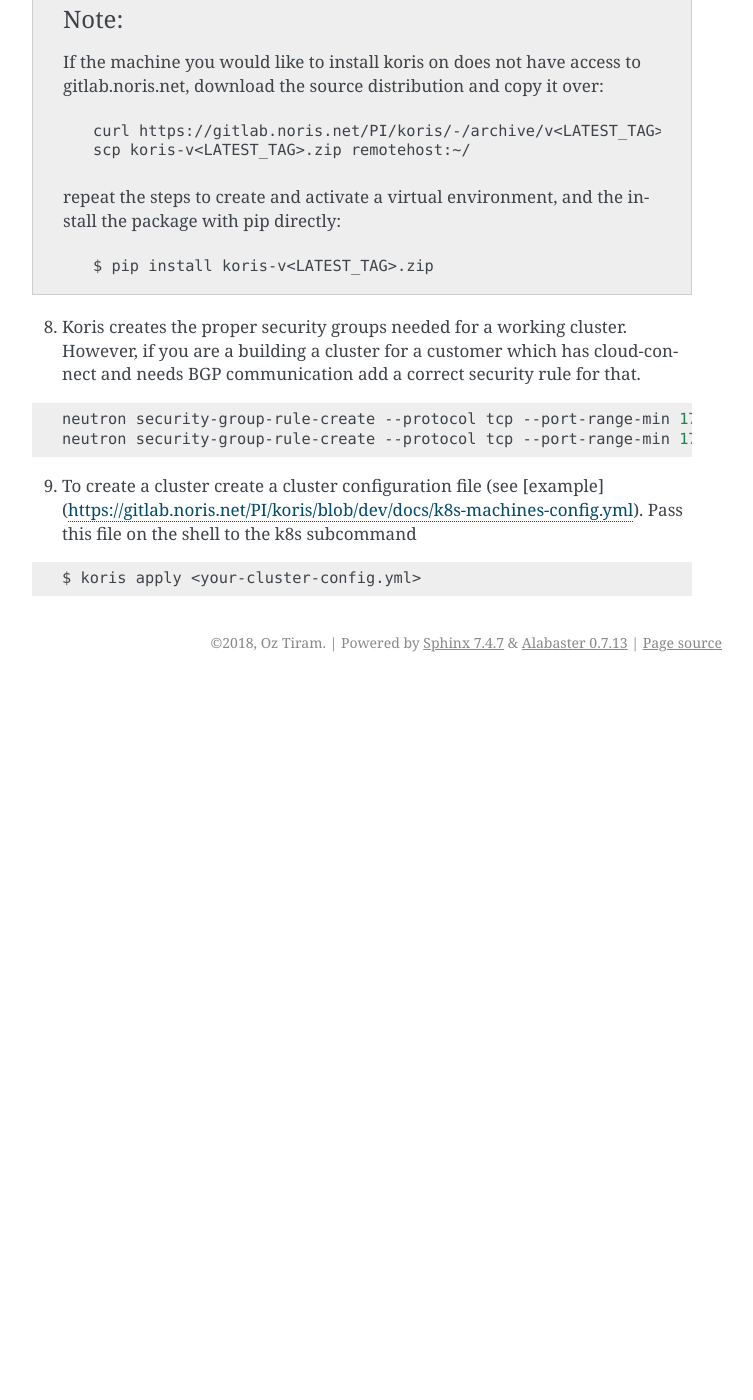
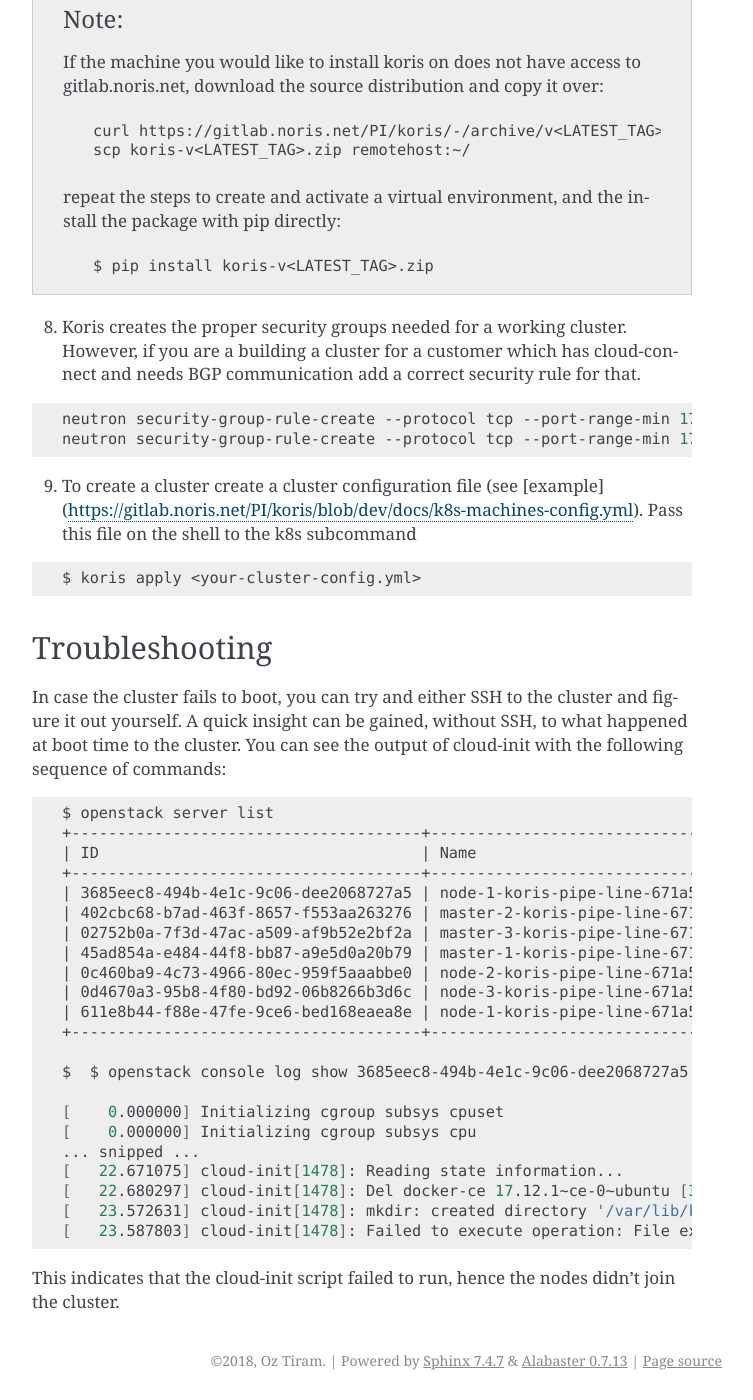
Before and after one commit to noris-network/koris, a Sphinx documentation site: the page built from docs/usage.rst, in a window 1280 px wide and 1400 px high, scrolled down 1451 px. Shown: the whole window, without its empty margins (388-1141 px from the left). Built offline with Sphinx 7.4.7, drawn with Linux system fonts in a browser that asks for light colours; pages that are not in the unit, such as notebooks, are missing from menus; the version number is read from the project's files by our own code; before the commit the page ends 2133 px from its top, so only the background shows below that.

Commit message:
Docs: update how to troubleshoot a failed launch

```diff
--- a/docs/usage.rst
+++ b/docs/usage.rst
@@ -108,3 +108,39 @@
 .. code:: shell
 
    $ koris apply <your-cluster-config.yml>
+
+
+Troubleshooting
+~~~~~~~~~~~~~~~
+
+In case the cluster fails to boot, you can try and either SSH to the cluster and figure it out yourself.
+A quick insight can be gained, without SSH, to what happened at boot time to the cluster.
+You can see the output of cloud-init with the following sequence of commands:
+
+.. code:: shell
+
+   $ openstack server list
+   +--------------------------------------+---------------------------------------+--------+--------------------------------------+-------+-------------+
+   | ID                                   | Name                                  | Status | Networks                             | Image | Flavor      |
+   +--------------------------------------+---------------------------------------+--------+--------------------------------------+-------+-------------+
+   | 3685eec8-494b-4e1c-9c06-dee2068727a5 | node-1-koris-pipe-line-671a519-8034   | ACTIVE | korispipeline-office-net=10.36.18.9  |       | ECS.C1.4-8  |
+   | 402cbc68-b7ad-463f-8657-f553aa263276 | master-2-koris-pipe-line-671a519-8034 | ACTIVE | korispipeline-office-net=10.36.18.24 |       | ECS.GP1.2-8 |
+   | 02752b0a-7f3d-47ac-a509-af9b52e2bf2a | master-3-koris-pipe-line-671a519-8034 | ACTIVE | korispipeline-office-net=10.36.18.20 |       | ECS.GP1.2-8 |
+   | 45ad854a-e484-44f8-bb87-a9e5d0a20b79 | master-1-koris-pipe-line-671a519-8034 | ACTIVE | korispipeline-office-net=10.36.18.12 |       | ECS.GP1.2-8 |
+   | 0c460ba9-4c73-4966-80ec-959f5aaabbe0 | node-2-koris-pipe-line-671a519-8034   | ACTIVE | korispipeline-office-net=10.36.18.11 |       | ECS.C1.4-8  |
+   | 0d4670a3-95b8-4f80-bd92-06b8266b3d6c | node-3-koris-pipe-line-671a519-8034   | ACTIVE | korispipeline-office-net=10.36.18.8  |       | ECS.C1.4-8  |
+   | 611e8b44-f88e-47fe-9ce6-bed168eaea8e | node-1-koris-pipe-line-671a519-8034   | ACTIVE | korispipeline-office-net=10.36.18.7  |       | ECS.C1.4-8  |
+   +--------------------------------------+---------------------------------------+--------+--------------------------------------+-------+-------------+
+
+   $  $ openstack console log show 3685eec8-494b-4e1c-9c06-dee2068727a5
+
+   [    0.000000] Initializing cgroup subsys cpuset
+   [    0.000000] Initializing cgroup subsys cpu
+   ... snipped ...
+   [   22.671075] cloud-init[1478]: Reading state information...
+   [   22.680297] cloud-init[1478]: Del docker-ce 17.12.1~ce-0~ubuntu [30.2 MB]
+   [   23.572631] cloud-init[1478]: mkdir: created directory '/var/lib/kubernetes/'
+   [   23.587803] cloud-init[1478]: Failed to execute operation: File exists
+
+
+This indicates that the cloud-init script failed to run, hence the nodes didn't join the cluster.
```
